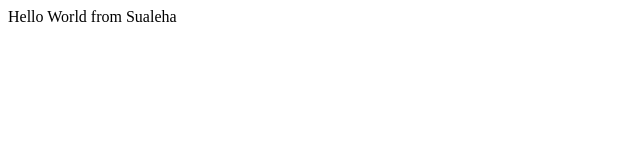
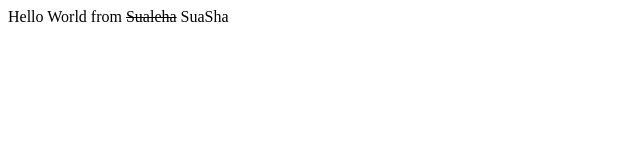
Before and after one commit to suasha/bootcamp2020, a plain HTML site: page index.html in a window 1280 px wide. Shown: the full height of the page, 0-640 px from the left. Drawn offline with Linux system fonts and the light colour scheme.

Commit message:
Update index.html
sualeha -> suasha

```diff
--- a/index.html
+++ b/index.html
@@ -5,7 +5,7 @@
 </head>
 <body>
     <div>
-        Hello World from Sualeha
+        Hello World from <s>Sualeha</s> SuaSha
     </div>
 </body>
 </html>
```
